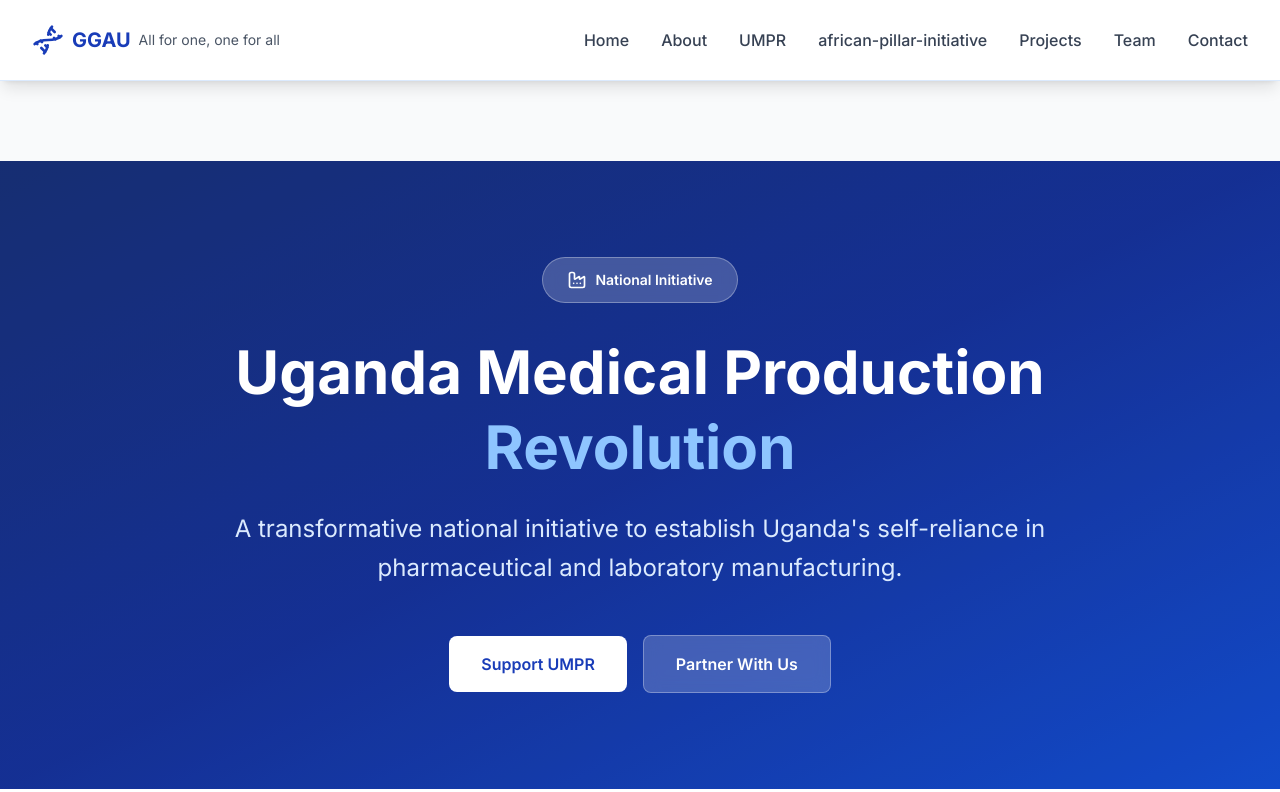
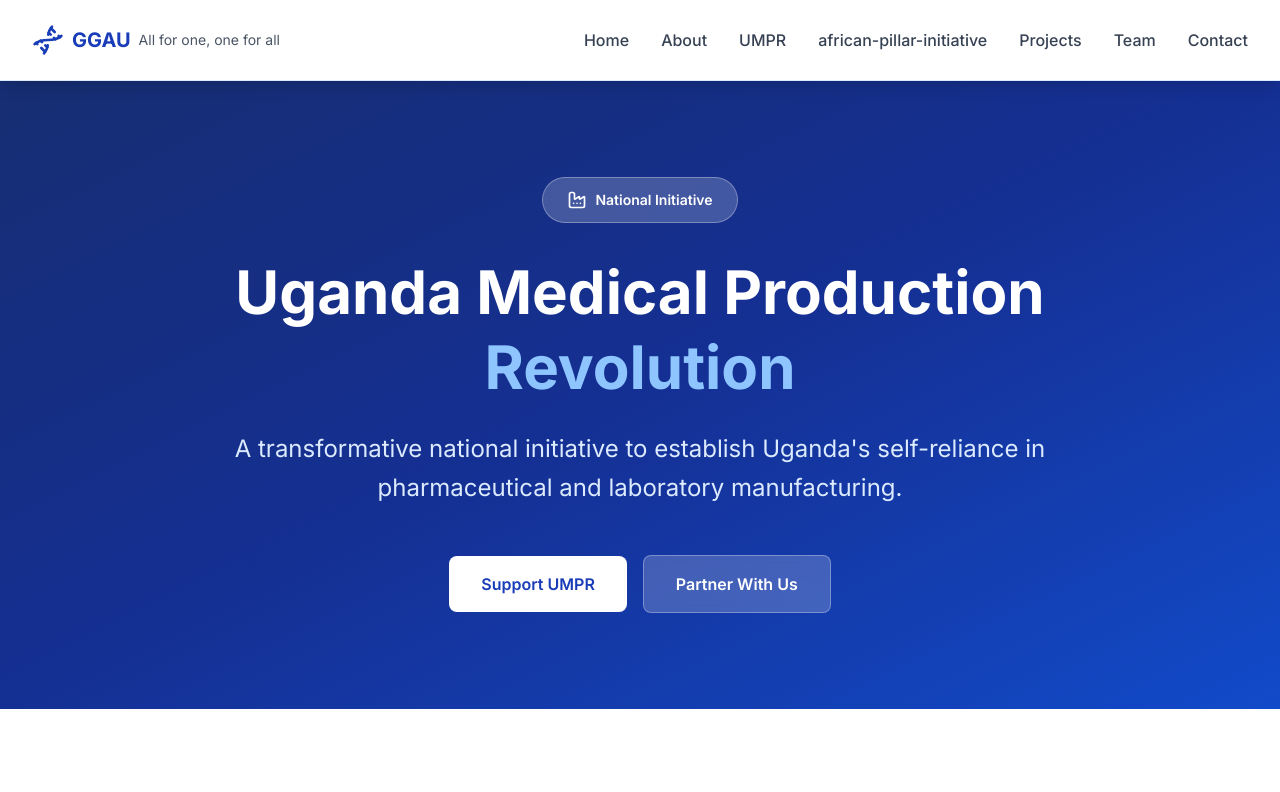
Before and after one commit to MutebiI/ggau, a Next.js app: page /umpr in a window 1280 px wide. Shown: the top 792 px of the page. Built offline with nearby package versions, Linux system fonts and the light colour scheme.

Commit message:
style: adjust margin-top in UMPR component
- Update margin-top spacing for better layout
- Improve visual hierarchy and spacing

```diff
--- a/app/umpr/page.tsx
+++ b/app/umpr/page.tsx
@@ -4,7 +4,7 @@
 
 export default function UMPR() {
   return (
-    <div className="min-h-screen bg-gray-50 pt-20">
+    <div className="min-h-screen bg-gray-50">
       {/* Hero Section */}
       <section className="relative bg-gradient-to-br from-blue-900 via-blue-800 to-blue-600 text-white py-24">
         <div className="absolute inset-0 bg-black/20"></div>
```
